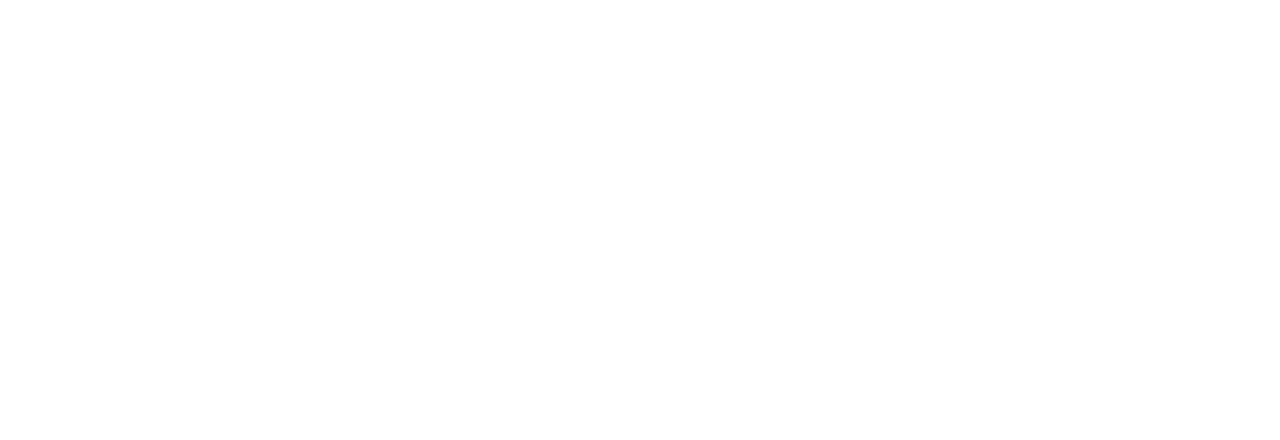
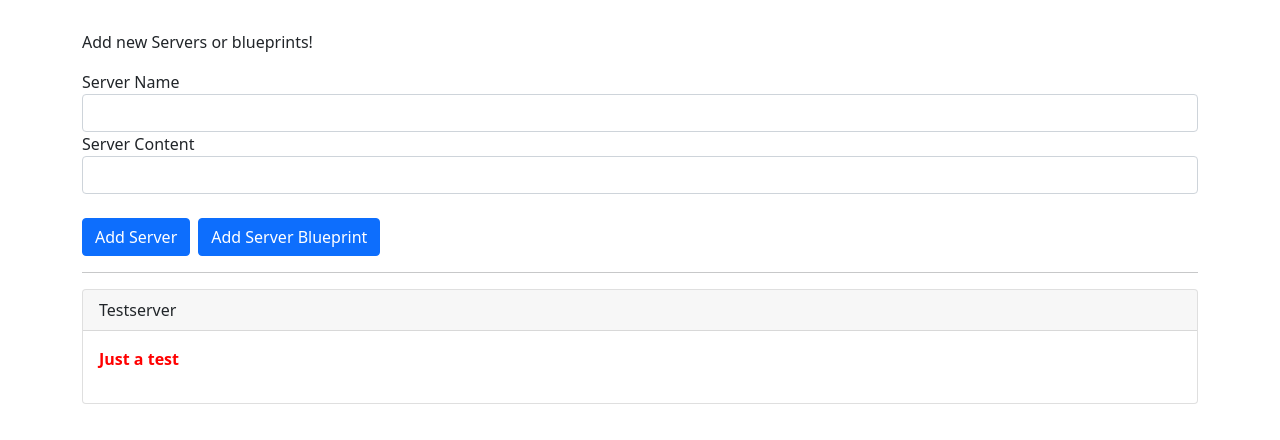
Before and after one commit to zormaxo/AngularTheCompleteGuide, an Angular app: page / in a window 1280 px wide. Shown: the top 440 px of the page. Built offline with nearby package versions, Linux system fonts and the light colour scheme.

Commit message:
end of lesson 68

```diff
--- a/src/app/app.component.css
+++ b/src/app/app.component.css
@@ -0,0 +1,7 @@
+.container {
+  margin-top: 30px;
+}
+
+em {
+  color: blue;
+}
--- a/src/app/app.component.html
+++ b/src/app/app.component.html
@@ -0,0 +1,12 @@
+<div class="container">
+  <app-cockpit (serverCreated)="onServerAdded($event)" (blueprintCreated)="onBlueprintAdded($event)"></app-cockpit>
+  <hr />
+  <div class="row">
+    <div class="col-sm-12">
+      <app-server-element
+        *ngFor="let serverElement of serverElements"
+        [srvElement]="serverElement"
+      ></app-server-element>
+    </div>
+  </div>
+</div>
--- a/src/app/app.component.ts
+++ b/src/app/app.component.ts
@@ -3,8 +3,24 @@
 @Component({
   selector: 'app-root',
   templateUrl: './app.component.html',
-  styleUrls: ['./app.component.css']
+  styleUrls: ['./app.component.css'],
 })
 export class AppComponent {
-  name = "omer"
+  serverElements = [{ type: 'server', name: 'Testserver', content: 'Just a test' }];
+
+  onServerAdded(serverData: { serverName: string; serverContent: string }) {
+    this.serverElements.push({
+      type: 'server',
+      name: serverData.serverName,
+      content: serverData.serverContent,
+    });
+  }
+
+  onBlueprintAdded(blueprintData: { serverName: string; serverContent: string }) {
+    this.serverElements.push({
+      type: 'blueprint',
+      name: blueprintData.serverName,
+      content: blueprintData.serverContent,
+    });
+  }
 }
--- a/src/app/app.module.ts
+++ b/src/app/app.module.ts
@@ -3,16 +3,18 @@
 import { BrowserModule } from '@angular/platform-browser';
 
 import { AppComponent } from './app.component';
+import { CockpitComponent } from './cockpit/cockpit.component';
+import { ServerElementComponent } from './server-element/server-element.component';
 
 @NgModule({
   declarations: [
-    AppComponent
-  ],
+    AppComponent,
+    ServerElementComponent,
+    CockpitComponent],
   imports: [
     BrowserModule,
-    FormsModule
-  ],
+    FormsModule],
   providers: [],
-  bootstrap: [AppComponent]
+  bootstrap: [AppComponent],
 })
 export class AppModule { }
--- /dev/null
+++ b/src/app/cockpit/cockpit.component.html
@@ -0,0 +1,12 @@
+<div class="row">
+  <div class="col-xs-12">
+    <p>Add new Servers or blueprints!</p>
+    <label>Server Name</label>
+    <input type="text" class="form-control" [(ngModel)]="newServerName" />
+    <label>Server Content</label>
+    <input type="text" class="form-control" [(ngModel)]="newServerContent" />
+    <br />
+    <button class="btn btn-primary me-2" (click)="onAddServer()">Add Server</button>
+    <button class="btn btn-primary" (click)="onAddBlueprint()">Add Server Blueprint</button>
+  </div>
+</div>
--- /dev/null
+++ b/src/app/cockpit/cockpit.component.ts
@@ -0,0 +1,25 @@
+import { Component, EventEmitter, OnInit, Output } from '@angular/core';
+
+@Component({
+  selector: 'app-cockpit',
+  templateUrl: './cockpit.component.html',
+  styleUrls: ['./cockpit.component.css'],
+})
+export class CockpitComponent implements OnInit {
+  @Output() serverCreated = new EventEmitter<{ serverName: string; serverContent: string }>();
+  @Output() blueprintCreated = new EventEmitter<{ serverName: string; serverContent: string }>();
+  newServerName = '';
+  newServerContent = '';
+
+  constructor() {}
+
+  ngOnInit(): void {}
+
+  onAddServer() {
+    this.serverCreated.emit({ serverName: this.newServerName, serverContent: this.newServerContent });
+  }
+
+  onAddBlueprint() {
+    this.blueprintCreated.emit({ serverName: this.newServerName, serverContent: this.newServerContent });
+  }
+}
--- /dev/null
+++ b/src/app/server-element/server-element.component.html
@@ -0,0 +1,9 @@
+<div class="card">
+  <div class="card-header">{{ element.name }}</div>
+  <div class="card-body">
+    <p>
+      <strong *ngIf="element.type === 'server'" style="color: red">{{ element.content }}</strong>
+      <em *ngIf="element.type === 'blueprint'">{{ element.content }}</em>
+    </p>
+  </div>
+</div>
--- /dev/null
+++ b/src/app/server-element/server-element.component.ts
@@ -0,0 +1,14 @@
+import { Component, Input, OnInit } from '@angular/core';
+
+@Component({
+  selector: 'app-server-element',
+  templateUrl: './server-element.component.html',
+  styleUrls: ['./server-element.component.css'],
+})
+export class ServerElementComponent implements OnInit {
+  @Input("srvElement") element: { type: string; name: string; content: string };
+
+  constructor() {}
+
+  ngOnInit(): void {}
+}
```
Also changed, not shown: src/app/cockpit/cockpit.component.css (added), src/app/server-element/server-element.component.css (added), 2 other files (tests, documents, lock files or other folders).
